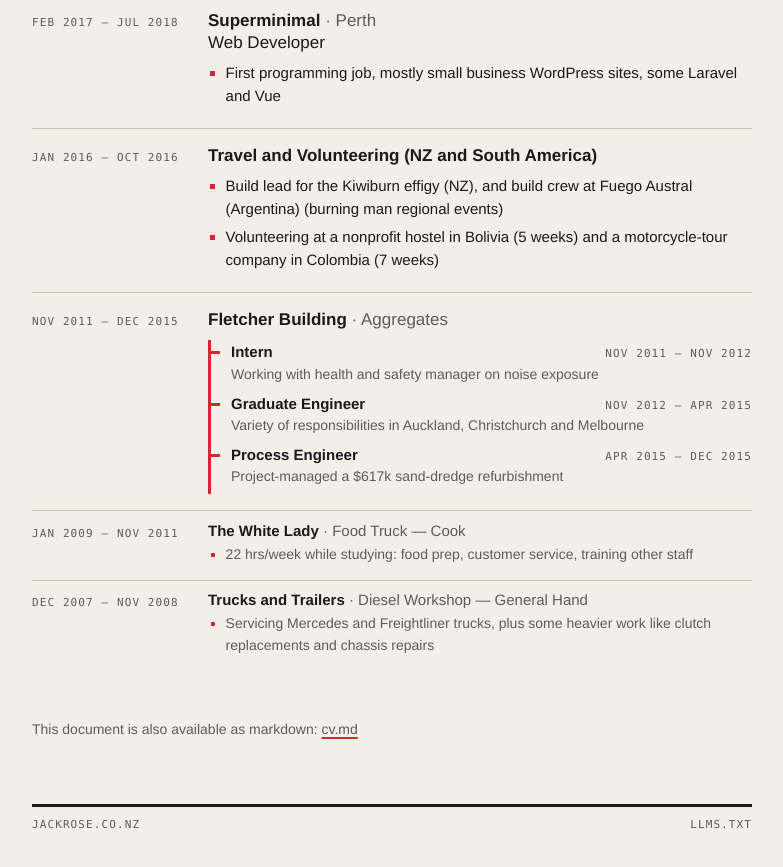
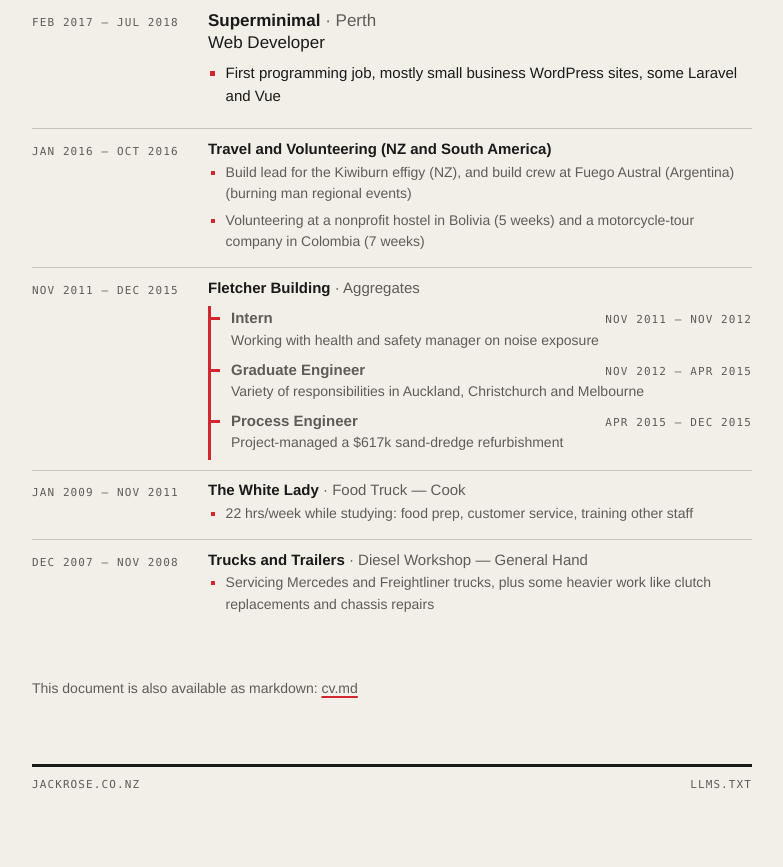
Before and after one commit to jay-aye-see-kay/jackrose.co.nz, an Astro site: page /cv in a window 1280 px wide. Shown: the part 2440-3307 px from the top of the page, without its empty margins (248-1031 px from the left). After the commit the page ends 3281 px from the top, so only its background shows below. Built offline with nearby package versions, Linux system fonts and the light colour scheme; Astro itself is replaced by a stand-in of ours.

Commit message:
cv: recede jobs ending in 2016 or earlier, including multi-role ones
Replace the rolling 10-year threshold with a fixed EARLY_YEAR (2016),
easy to bump in future. Drop the single-role (plain) restriction so
compact multi-role jobs like Fletcher Building recede too.

```diff
--- a/src/components/cv/Job.astro
+++ b/src/components/cv/Job.astro
@@ -3,7 +3,7 @@ import { formatPeriod, type Job } from "../../lib/cv";
 
 interface Props {
   job: Job;
-  /** Let long-ago single-role jobs recede (see below). Off for Education. */
+  /** Let long-ago jobs recede (see below). Off for Education. */
   recede?: boolean;
 }
 
@@ -17,16 +17,16 @@ const roomy = job.roles.some((r) => r.bullets.length > 0);
 const kind = job.roles.length === 0 ? "plain" : roomy ? "roomy" : "compact";
 const multiRole = job.roles.length > 1;
 
-// Single-role jobs that ended 10+ years ago recede (smaller, muted type).
-const EARLY_YEARS = 10;
-const now = new Date();
+// Jobs ending in EARLY_YEAR or before recede (smaller, muted type):
+// both plain one-liners (Cook, General Hand) and compact multi-role
+// jobs (Fletcher). Education opts out via the recede prop.
+const EARLY_YEAR = 2016;
 const end = job.period?.end;
 const early =
   recede &&
-  kind === "plain" &&
   end !== undefined &&
   end !== "present" &&
-  now.getFullYear() * 12 + now.getMonth() - (end.year * 12 + end.month - 1) >= EARLY_YEARS * 12;
+  end.year <= EARLY_YEAR;
 ---
 
 <article class:list={["job", `job-${kind}`, { "job-multi": multiRole, "job-early": early }]}>
```
